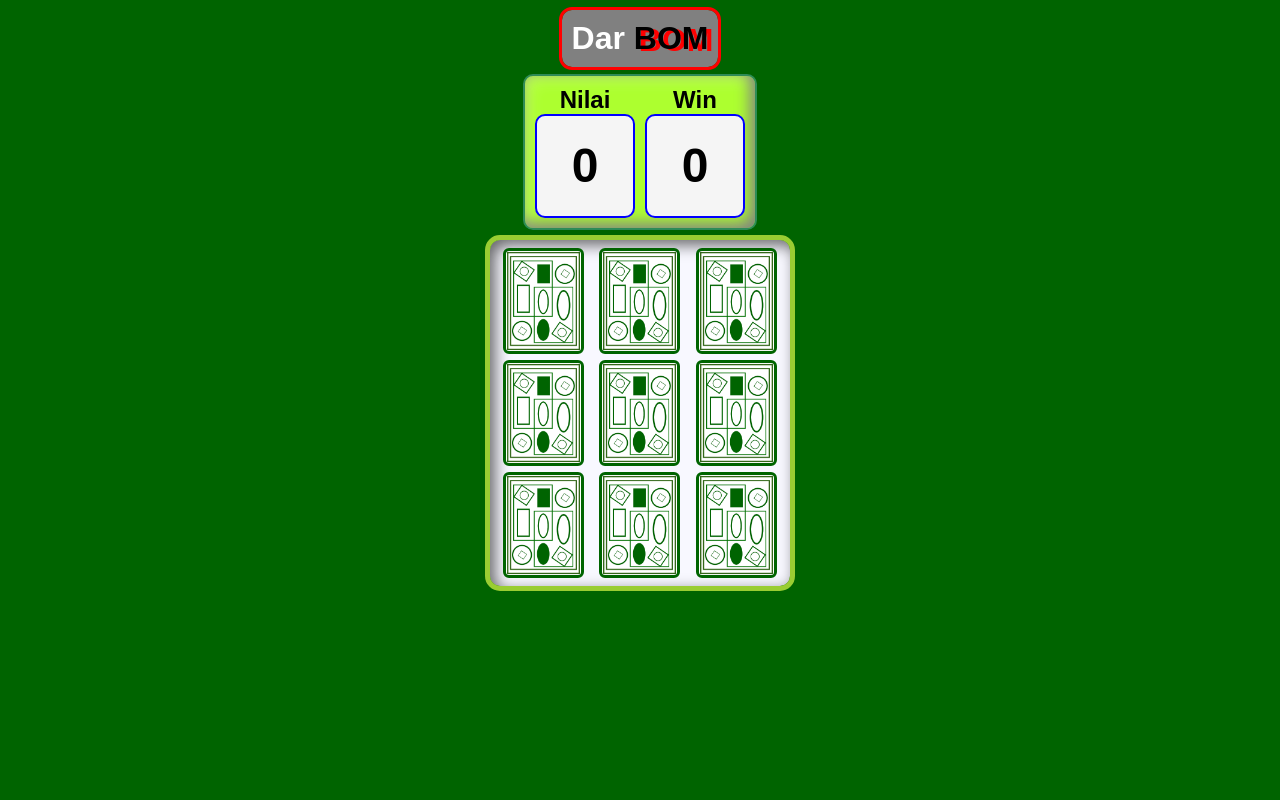
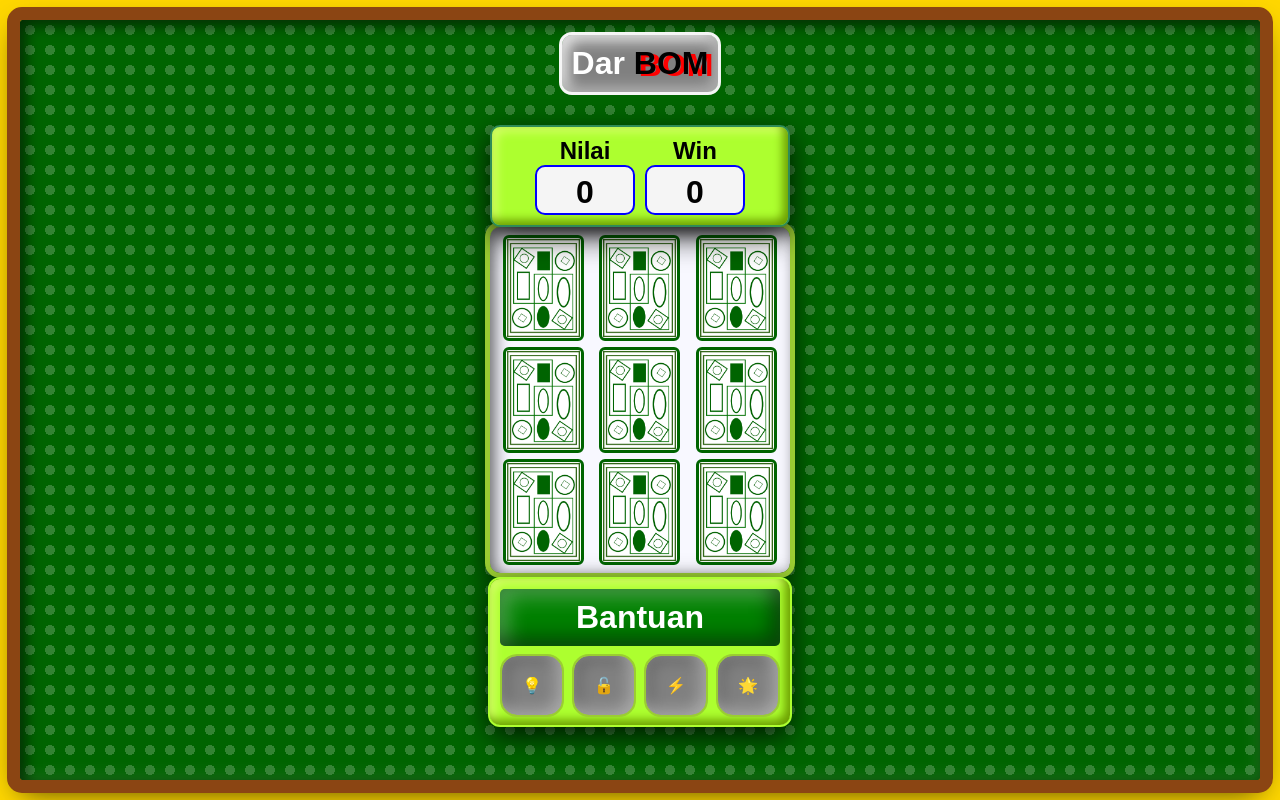
Before and after one commit to azqilana/DarBom, a plain HTML site: page index.html in a window 1280 px wide. Drawn offline with Linux system fonts and the light colour scheme.

Commit message:
nambah fitur bantuan

```diff
--- a/css/index.css
+++ b/css/index.css
@@ -1,4 +1,4 @@
-*{
+* {
     margin: 0;
     padding: 0;
     list-style: none;
@@ -7,115 +7,206 @@
     text-align: center;
     font-family: sans-serif;
 }
-h1{
+body {
+    background: gold;
+    overflow: hidden;
+}
+h1 {
     position: absolute;
-  top:10px;
-  background:grey;
-  outline: 3px solid red;
+    top: 15px;
+    background: grey;
+    outline: 3px solid whitesmoke;
     color: white;
-  padding:10px;
-  border-radius:10px;
+    padding: 10px;
+    border-radius: 10px;
+    box-shadow:
+        inset -5px -5px 15px darkgrey,
+        inset 5px 5px 15px whitesmoke;
 }
-body{
-  display:flex;
+main {
+    display: flex;
     justify-content: center;
     justify-items: center;
     align-items: center;
     flex-direction: column;
-  height: 80vh;
-  background:darkgreen;
+    height: 95vh;
+    background: darkgreen;
+    background-image: radial-gradient(
+        circle,
+        rgba(255, 255, 255, 0.2) 5px,
+        transparent 5px
+    );
+    outline: 13px solid saddlebrown;
+    border-radius: 2px;
+    background-size: 20px 20px;
+    box-shadow:
+        inset 5px 5px 15px rgba(0, 0, 0, 0.6),
+        inset -5px -5px 15px rgba(255, 255, 255, 0.1),
+        0 10px 30px rgba(0, 0, 0, 0.8);
+    padding: 10px;
+    margin: 10px 20px;
+    position: relative;
+    top: 10px;
 }
-strong{
+strong {
     text-shadow: 5px 2px 0 red;
-  font-weight:900;
-  color:black;
+    font-weight: 900;
+    color: black;
 }
-.kotak-permainan{
+.kotak-permainan {
     display: grid;
-  grid-template-columns: repeat(3,1fr);
-  gap:10px;
+    grid-template-columns: repeat(3, 1fr);
+    gap: 10px;
     width: 300px;
-  background:ghostwhite;
+    background: ghostwhite;
     padding: 10px;
-  margin:20px auto;
-  border-radius:10px;
+    margin: 20px auto;
+    border-radius: 10px;
     outline: 5px solid yellowgreen;
-  box-shadow: inset 5px 5px 15px rgba(0,0,0,0.6), inset -5px -5px 15px rgba(255,255,255,0.1);
+    box-shadow:
+        inset 5px 5px 15px rgba(0, 0, 0, 0.6),
+        inset -5px -5px 15px rgba(255, 255, 255, 0.1),
+        0 10px 30px rgba(0, 0, 0, 0.8);
 }
-.kartu-permainan{
-  margin:1px auto;
+.kartu-permainan {
+    margin: 1px auto;
     width: 75px;
     height: 100px;
-  background: url('../media/backcard.webp') no-repeat center center / cover;
+    background: url("../media/backcard.webp") no-repeat center center / cover;
     border-radius: 3px;
-  outline:3px solid rgb(0,100,0);
+    outline: 3px solid rgb(0, 100, 0);
     transition: transform 0.8s;
 }
-.perhitungan{
+.perhitungan {
+    width: 300px;
     padding: 10px;
-  margin:15px auto;
-  display:flex;
-  gap:10px;
-  border:2px solid seagreen;
-  border-radius:10px;
-  background:greenyellow;
-  position:relative;
-  top:25px;
-  box-shadow: inset -5px -5px 15px grey, inset 5px 5px 15px rgba(255,255,255,0.2);
+    margin: 15px auto;
+    display: flex;
+    gap: 10px;
+    border: 2px solid seagreen;
+    border-radius: 10px;
+    background: greenyellow;
+    position: absolute;
+    top: 90px;
+    justify-content: center;
+    align-items: center;
+    box-shadow:
+        inset -5px -5px 10px #6b9e00,
+        inset 5px 5px 10px #d4ff66,
+        0 10px 30px rgba(0, 0, 0, 0.8);
 }
-#skor,#win{
-  width:100px;
-  aspect-ratio: 1/1;
+#skor,
+#win {
+    width: 100px;
+    height: 50px;
     background: whitesmoke;
-  border:2px solid blue;
+    border: 2px solid blue;
     display: inline-block;
-  border-radius:10px;
-  font-size:3rem;
-  line-height: 100px;
+    border-radius: 10px;
+    font-size: 2rem;
+    line-height: 50px;
     font-weight: 800;
 }
-#status{
-  display:inline-block;
+#status {
+    display: inline-block;
     padding: 10px;
-  margin:10px auto;
-  border-radius:10px;
-  font-size:1.5rem;
-  font-weight:bold;
+    margin: 10px auto;
+    border-radius: 10px;
+    font-size: 1.5rem;
+    font-weight: bold;
 }
-#mulailagi{
+#mulailagi {
     opacity: 0;
-  border:2px solid yellow;
-  background: rgb(223,223,32);
+    border: 2px solid yellow;
+    background: rgb(223, 223, 32);
     padding: 10px;
-  margin:10px auto;
-  border-radius:10px;
-  font-size:1.5rem;
-  font-weight:bold;
+    margin: 10px auto;
+    border-radius: 10px;
+    font-size: 1.5rem;
+    font-weight: bold;
 }
-.kotak p{
-  font-weight:900;
-  font-size:1.5rem;
+.kotak p {
+    font-weight: 900;
+    font-size: 1.5rem;
 }
-.kalah{
-  border:2px solid red;
-  background: rgb(255,0,0)
+.kalah {
+    border: 2px solid red;
+    background: rgb(255, 0, 0);
 }
-.menang{
-  border:2px solid green;
-  background: rgb(0,255,0)
+.menang {
+    border: 2px solid green;
+    background: rgb(0, 255, 0);
 }
-.kondisi{
-  width:400px;
-  height:80vh;
+.kondisi {
+    width: 400px;
+    height: 80vh;
     display: flex;
     justify-content: center;
-  align-items:center;
-  flex-direction:column;
-  background:rgba(255,250,250,0.5);
+    align-items: center;
+    flex-direction: column;
+    background: rgba(255, 250, 250, 0.5);
     outline: 3px solid yellowgreen;
-  border-radius:10px;
+    border-radius: 10px;
     position: absolute;
-  top:77px;
+    top: 77px;
     z-index: -1;
-  opacity:0;
+    opacity: 0;
 }
+.bantuan {
+    width: 300px;
+    display: grid;
+    gap: 10px;
+    background: greenyellow;
+    outline: 2px solid greenyellow;
+    padding: 10px;
+    border-radius: 10px;
+    box-shadow:
+        inset -5px -5px 10px #6b9e00,
+        inset 5px 5px 10px #d4ff66,
+        0 10px 30px rgba(0, 0, 0, 0.8);
+    position: absolute;
+    bottom: 55px;
+}
+.bantuan h3 {
+    padding: 10px;
+    color: white;
+    background: green;
+    font-size: 2rem;
+    border-radius: 5px;
+    box-shadow:
+        inset -8px -8px 20px rgba(0, 0, 0, 0.5),
+        inset 8px 8px 20px rgba(255, 255, 255, 0.3);
+}
+.tombol_bantuan {
+    display: flex;
+    gap: 10px;
+    justify-content: space-evenly;
+}
+.tombol {
+    display: inline-block;
+    padding: 20px;
+    outline: 2px solid yellowgreen;
+    border-radius: 15px;
+    background: grey;
+    box-shadow:
+        inset -5px -5px 15px darkgrey,
+        inset 5px 5px 15px rgba(0, 0, 0, 0.2);
+}
+.help-blink {
+    animation: blink 1s;
+    animation-iteration-count: 10;
+}
+@keyframes blink {
+    0% {
+        outline: 10px solid red;
+    }
+    25% {
+        outline: 10px solid red;
+    }
+    25% {
+        outline: 10px solid greenyellow;
+    }
+    100% {
+        outline: 10px solid greenyellow;
+    }
+}
--- a/index.html
+++ b/index.html
@@ -8,6 +8,7 @@
         <title>DarBOM</title>
     </head>
     <body>
+        <main>
             <h1>Dar <strong>BOM</strong></h1>
             <div class="perhitungan">
                 <div class="kotak skor">
@@ -18,6 +19,10 @@
                     <p>Win</p>
                     <span id="win"></span>
                 </div>
+            </div>
+            <div class="kondisi">
+                <span id="status"></span>
+                <button id="mulailagi"></button>
             </div>
             <div class="kotak-permainan">
                 <div class="kartu-permainan"></div>
@@ -30,9 +35,15 @@
                 <div class="kartu-permainan"></div>
                 <div class="kartu-permainan"></div>
             </div>
-        <div class="kondisi">
-            <span id="status"></span>
-            <button id="mulailagi"></button>
+            <div class="bantuan">
+                <h3>Bantuan</h3>
+                <div class="tombol_bantuan">
+                    <span class="tombol tanda">💡</span>
+                    <span class="tombol lihat">🔓</span>
+                    <span class="tombol kilat">⚡</span>
+                    <span class="tombol klue">🌟</span>
                 </div>
+            </div>
+        </main>
     </body>
 </html>
--- a/js/index.js
+++ b/js/index.js
@@ -4,12 +4,13 @@ const status = document.querySelector("#status");
 const mulaiLagi = document.querySelector("#mulailagi");
 const menang = document.querySelector("#win");
 const kondisi = document.querySelector(".kondisi");
-
-let Bom = acak();
+const tombolBantuan = document.querySelectorAll(".tombol");
+let kartuTerpilih;
+let Bom = acak(kartu.length);
 let nilai = 0;
 let win = 0;
-function acak() {
-  return Math.floor(Math.random() * kartu.length);
+function acak(panjang) {
+  return Math.floor(Math.random() * panjang);
 }
 function iniBom(target) {
   target.style.backgroundImage = "url(../media/Bom.webp)";
@@ -63,6 +64,7 @@ function Menang() {
 }
 mulaiLagi.addEventListener("click", () => reset());
 kartu.forEach((card, indeks) => {
+  card.setAttribute("data-i", `kartu-${indeks + 1}`);
   let winning;
   card.addEventListener("click", (e) => {
     e.target.style.transform = "rotateY(180deg)";
@@ -81,3 +83,26 @@ kartu.forEach((card, indeks) => {
   menang.textContent = win;
   skor.textContent = nilai;
 });
+
+tombolBantuan.forEach((btn, indeks) => {
+  function cekTombol(tbl) {
+    return btn.classList.contains(tbl);
+  }
+
+  btn.addEventListener("click", () => {
+    const belumBuka = document.querySelectorAll(
+      ".kartu-permainan:not([data-open])",
+    );
+    kartuTerpilih = [...belumBuka];
+    kartuTerpilih = kartuTerpilih.filter((kT) => {
+      const cekBom = kT.getAttribute("data-i");
+      const bukanBom = cekBom !== `kartu-${Bom + 1}`;
+      return bukanBom;
+    });
+    const cekTerpilih = acak(kartuTerpilih.length);
+    kartuTerpilih = kartuTerpilih[cekTerpilih];
+    if (cekTombol("tanda")) {
+      kartuTerpilih.classList.add("help-blink");
+    }
+  });
+});
```
Lines whose indentation alone changed are shown as unchanged.
